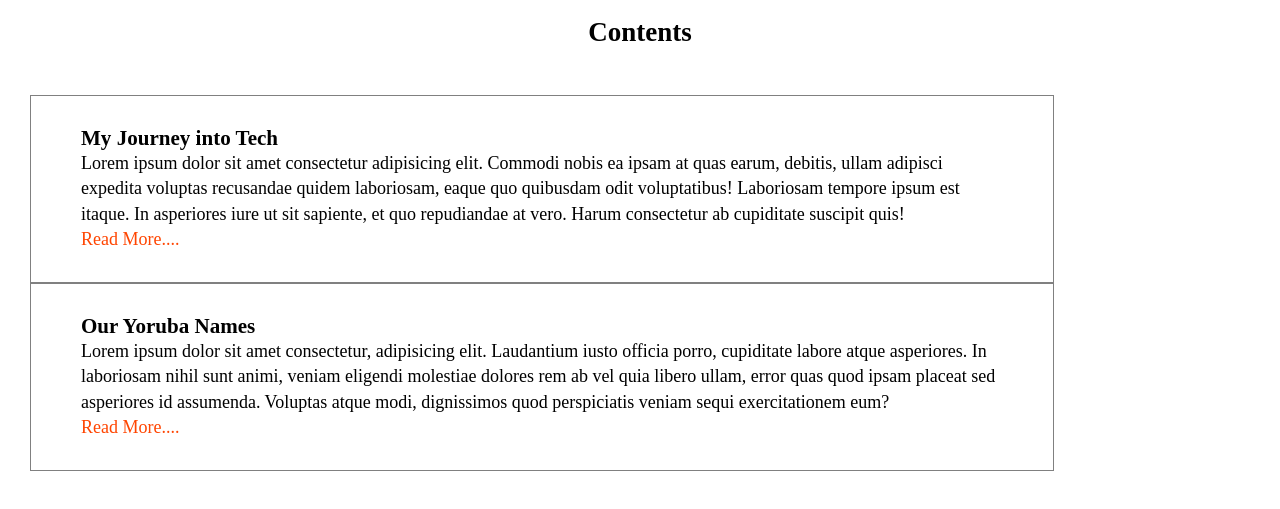
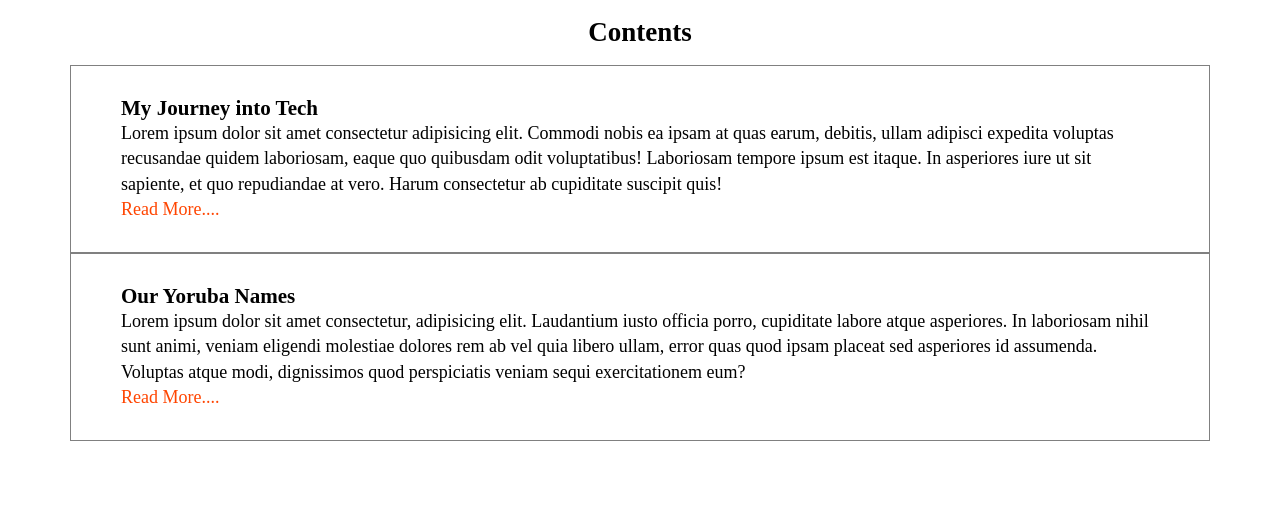
Before and after one commit to Adephumie/MyBlog, a plain HTML site: page posts/blogindex.html in a window 1280 px wide. Shown: the part 125-634 px from the top of the page. Drawn offline with Linux system fonts and the light colour scheme.

Commit message:
blogpost edit

```diff
--- a/posts/2022-04/resources/blogstyles/blogindex.css
+++ b/posts/2022-04/resources/blogstyles/blogindex.css
@@ -3,7 +3,6 @@
 }
 
 body {
-
   color: black;
   font-size: 18px;
   line-height: 1.4em;
@@ -27,11 +26,11 @@ body {
 }
 
 .content {
+  margin: 70px;
+  margin-top: 0;
   padding: 0;
-  width: 80%;
-  margin: 30px;
-  width: 80%;
-  position: absolute;
+
+
 }
 
 .post {
```
